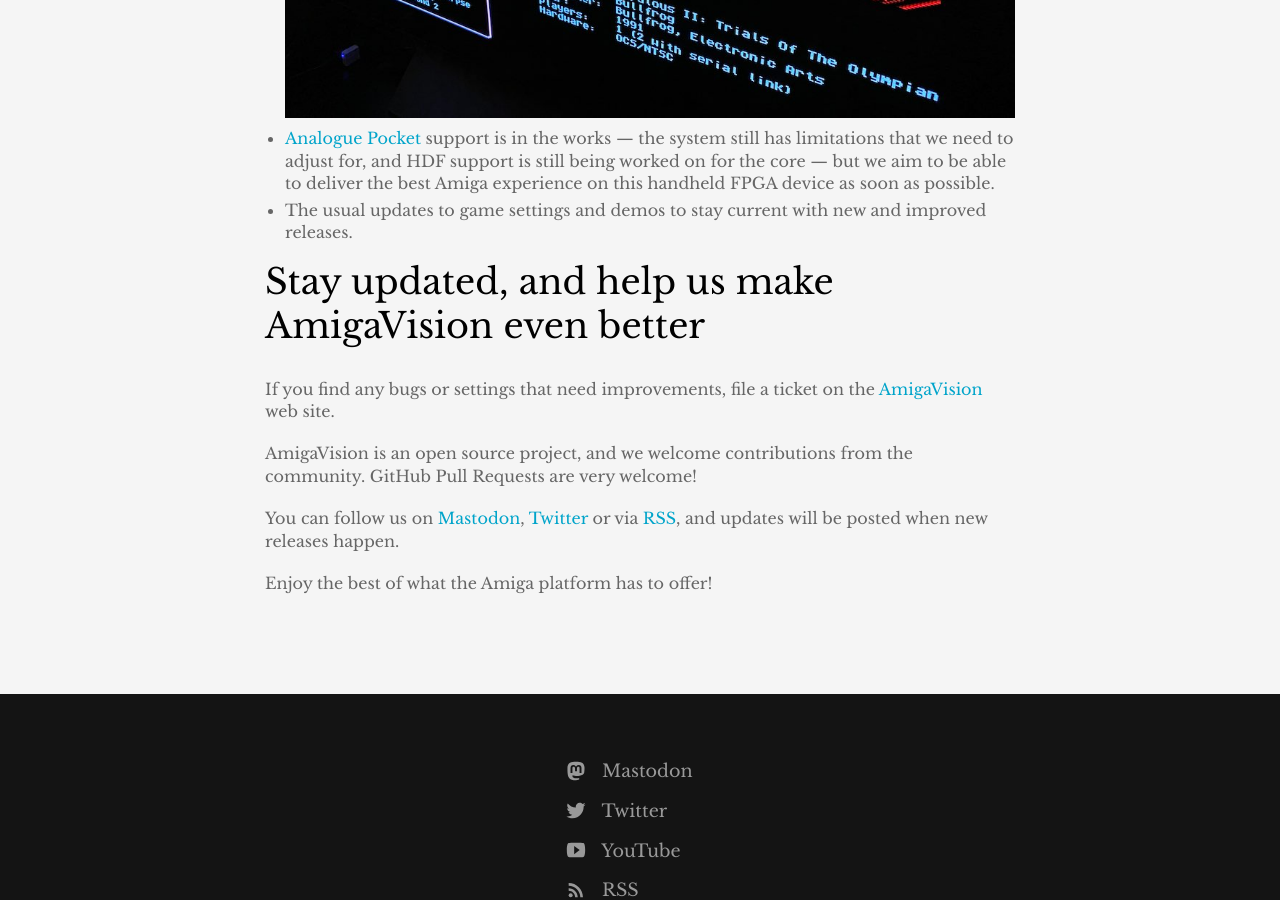
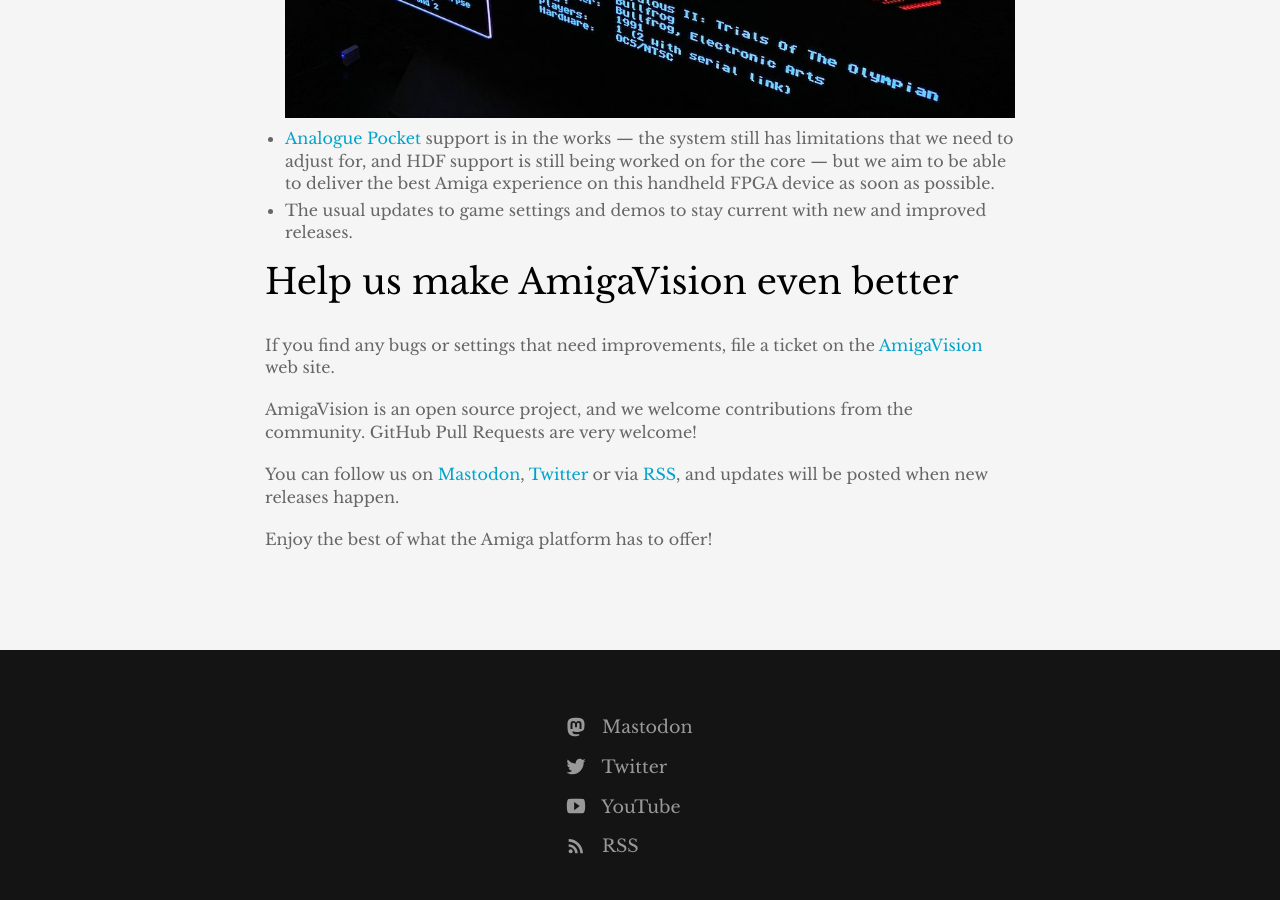
Before and after one commit to amigavision/amigavision.github.io, a Jekyll site: the page built from _posts/2023-04-05-2023.04.05.md, in a window 1280 px wide and 900 px high, scrolled down 3647 px. Built offline with Jekyll 4.4.1, drawn with Linux system fonts in a browser that asks for light colours.

Commit message:
Update headline

```diff
--- a/_posts/2023-04-05-2023.04.05.md
+++ b/_posts/2023-04-05-2023.04.05.md
@@ -42,7 +42,7 @@
 * [Analogue Pocket] support is in the works — the system still has limitations that we need to adjust for, and HDF support is still being worked on for the core — but we aim to be able to deliver the best Amiga experience on this handheld FPGA device as soon as possible.
 * The usual updates to game settings and demos to stay current with new and improved releases.
 
-## Stay updated, and help us make AmigaVision even better
+## Help us make AmigaVision even better
 
 If you find any bugs or settings that need improvements, file a ticket on the [AmigaVision] web site.
 
```
